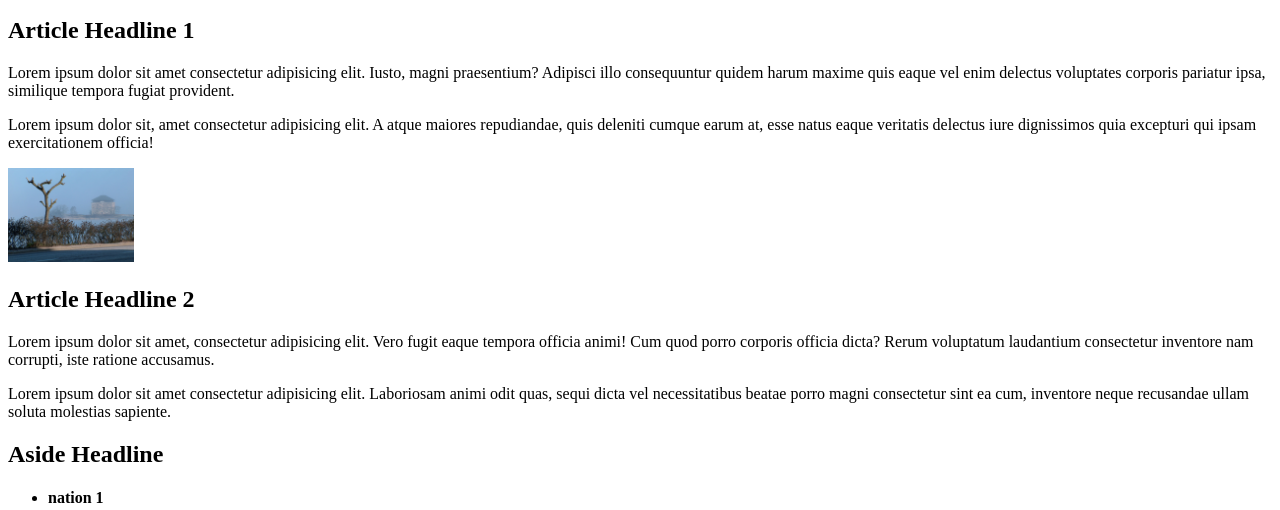
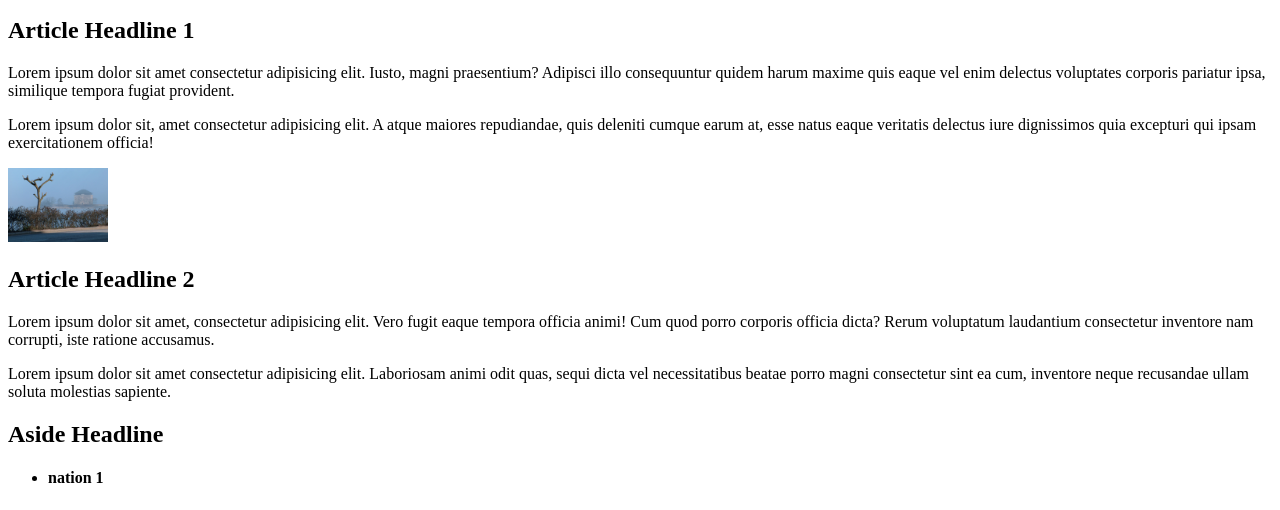
Before and after one commit to BjornAlexCoL/HTMLAssignment1, a plain HTML site: page index.html in a window 1280 px wide. Shown: the part 287-797 px from the top of the page. Drawn offline with Linux system fonts and the light colour scheme.

Commit message:
Percent changed to abs number in image resize

```diff
--- a/index.html
+++ b/index.html
@@ -1,5 +1,5 @@
     <!DOCTYPE html>
-<html>
+    <html lang="en">
 
     <head>
         <meta charset="UTF-8">
@@ -31,7 +31,7 @@
                 <p>Lorem ipsum dolor sit, amet consectetur adipisicing elit. A atque maiores repudiandae, quis deleniti
                     cumque earum at, esse natus eaque veritatis delectus iure dignissimos quia excepturi qui ipsam
                     exercitationem officia!</p>
-            <img src="10626138_1498742577041306_7862717637000379136_o.jpg" width="10%" alt="Floating Island">
+                <img src="10626138_1498742577041306_7862717637000379136_o.jpg" width="100" alt="Floating Island">
             </article>
             <article>
                 <h2>Article Headline 2</h2>
```
Lines whose indentation alone changed are shown as unchanged.
